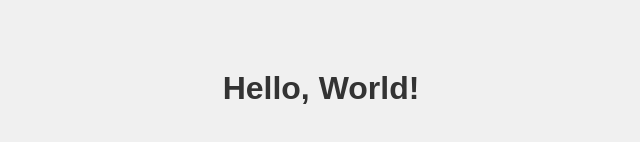
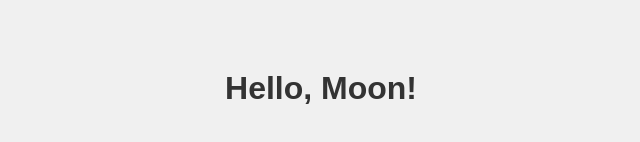
Before and after one commit to nimiiy/mrmoon, a plain HTML site: page index.html in a window 1280 px wide. Shown: the part 312-454 px from the top of the page, 319-959 px from the left. Drawn offline with Linux system fonts and the light colour scheme.

Commit message:
Update index.html

```diff
--- a/index.html
+++ b/index.html
@@ -3,7 +3,7 @@
 <head>
     <meta charset="UTF-8">
     <meta name="viewport" content="width=device-width, initial-scale=1.0">
-    <title>Hello, World!</title>
+    <title>Hello, Moon!</title>
     <style>
         body {
             font-family: Arial, sans-serif;
@@ -20,6 +20,6 @@
     </style>
 </head>
 <body>
-    <h1>Hello, World!</h1>
+    <h1>Hello, Moon!</h1>
 </body>
 </html>
```
